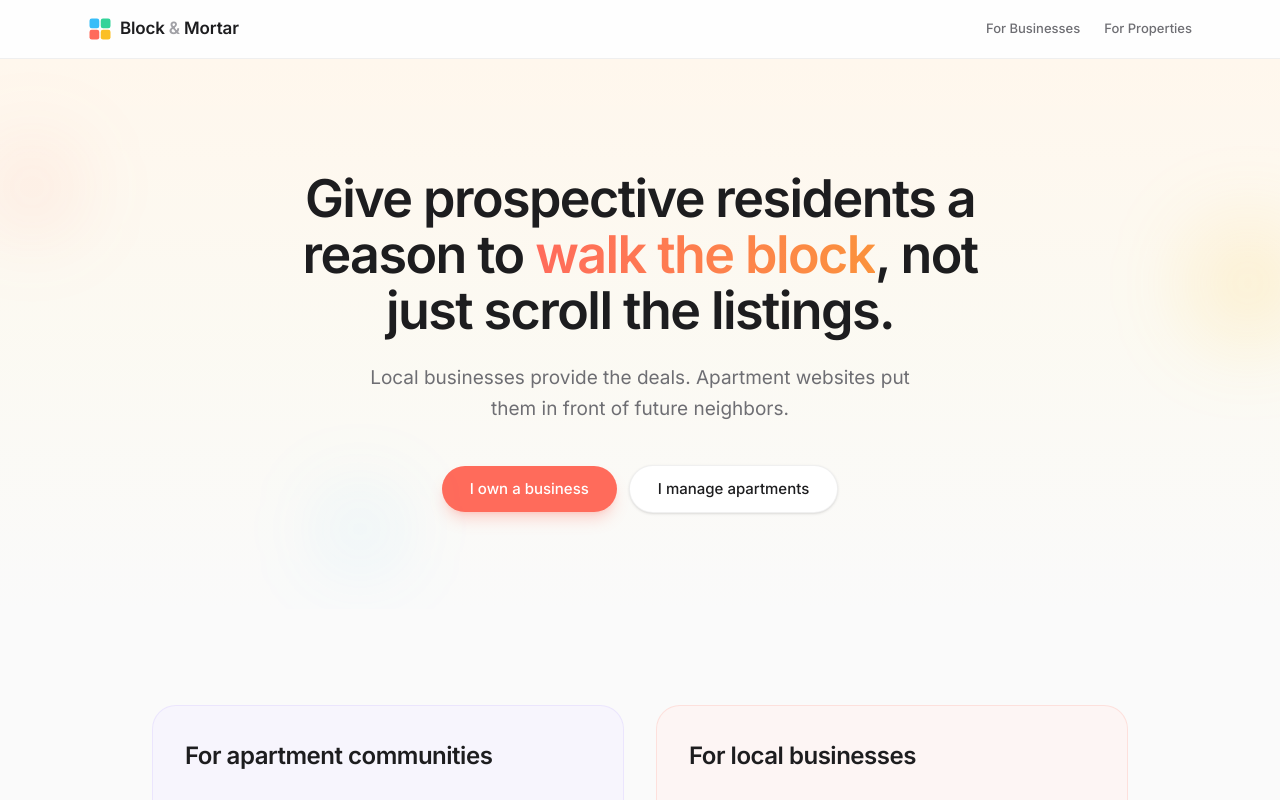
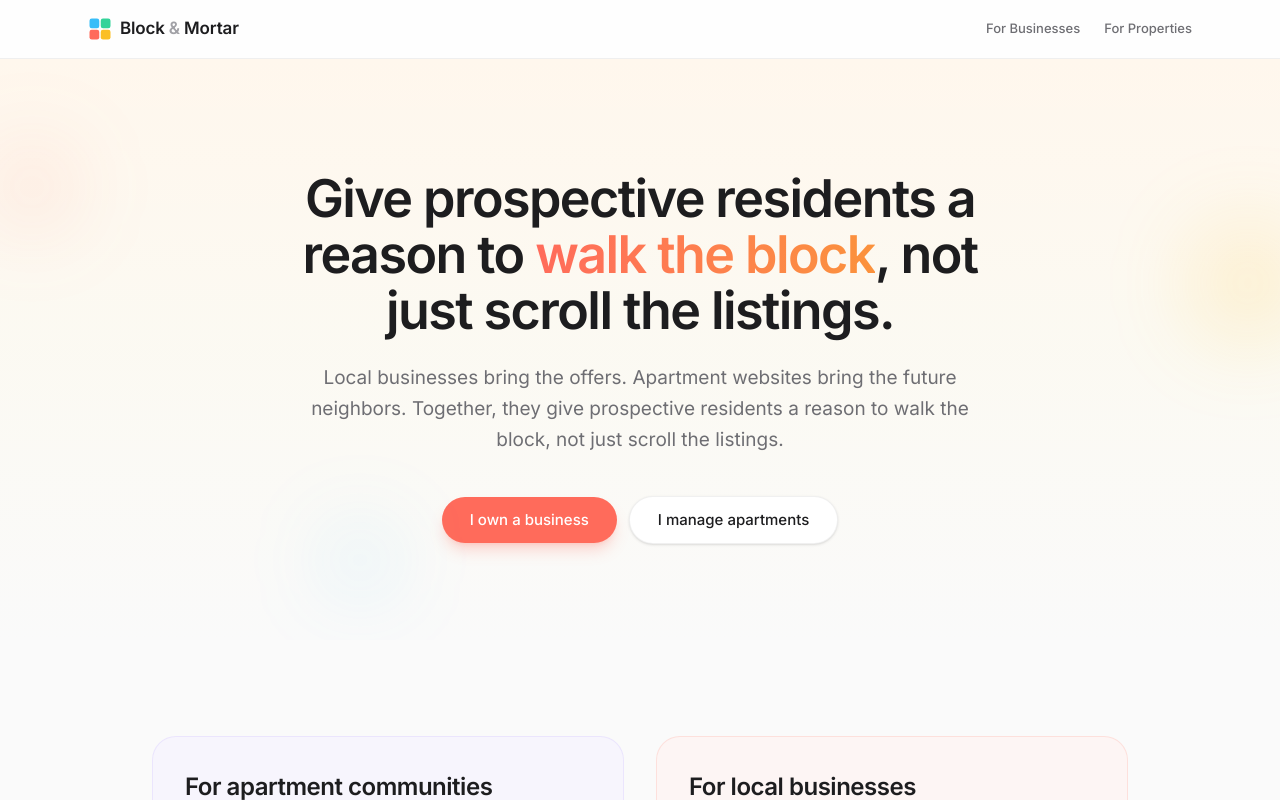
Before and after one commit to rhaugland/block-and-mortar, a Next.js app: page / in a window 1280 px wide. Shown: the top 800 px of the page. Built offline with nearby package versions, Linux system fonts and the light colour scheme.

Commit message:
Update hero sub copy
Co-Authored-By: Claude Opus 4.6 <noreply@anthropic.com>

```diff
--- a/src/app/page.tsx
+++ b/src/app/page.tsx
@@ -31,9 +31,10 @@ export default function Home() {
           <h1 className="text-[52px] font-semibold leading-[1.08] tracking-[-0.03em] text-text-primary">
             Give prospective residents a reason to <span className="bg-gradient-to-r from-coral to-peach bg-clip-text text-transparent">walk the block</span>, not just scroll the listings.
           </h1>
-          <p className="mx-auto mt-6 max-w-xl text-[19px] leading-relaxed text-text-secondary">
-            Local businesses provide the deals. Apartment websites put them
-            in front of future neighbors.
+          <p className="mx-auto mt-6 max-w-2xl text-[19px] leading-relaxed text-text-secondary">
+            Local businesses bring the offers. Apartment websites bring the
+            future neighbors. Together, they give prospective residents a
+            reason to walk the block, not just scroll the listings.
           </p>
           <div className="mt-10 flex items-center justify-center gap-3">
             <Link
```
